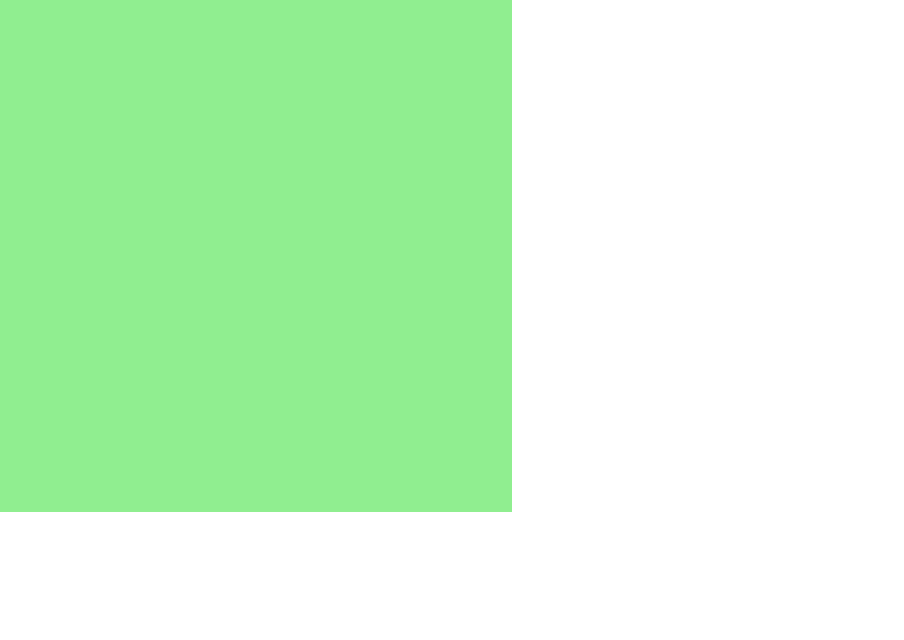
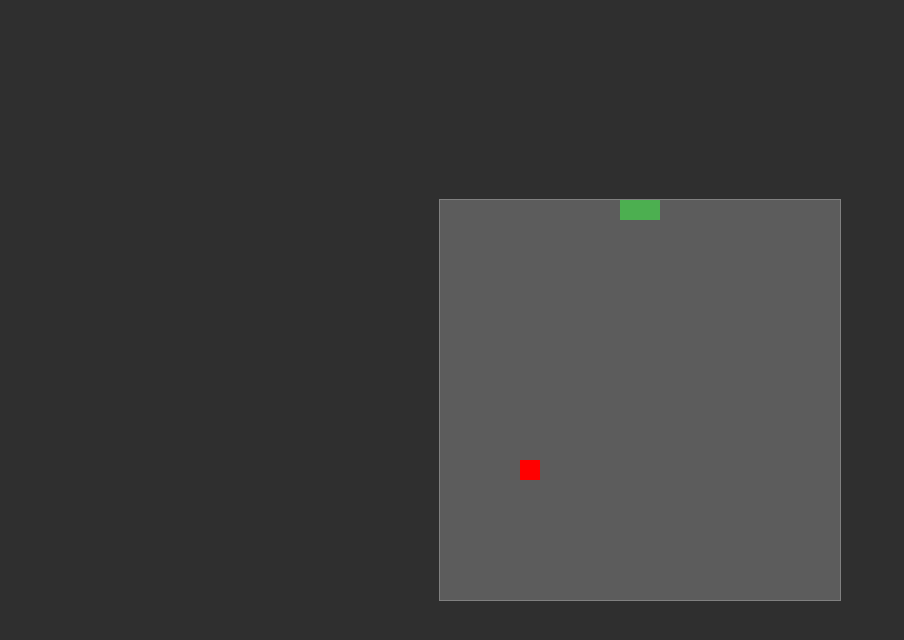
Before and after one commit to marcosjunior00/snake-game, a plain HTML site: page index.html in a window 1280 px wide. Shown: the whole page, without its empty margins (0-904 px from the left). Drawn offline with Linux system fonts and the light colour scheme.

Commit message:
feat: snake game working

```diff
--- a/index.html
+++ b/index.html
@@ -7,7 +7,7 @@
     <link rel="stylesheet" href="style.css">
 </head>
 <body>
-    <canvas id="snake" width="512" height="512"></canvas>
+    <canvas id="snake"></canvas>
     <script src="script.js"></script>
 </body>
 </html>
--- a/script.js
+++ b/script.js
@@ -1,10 +1,145 @@
 const canvas = document.getElementById('snake');
-const context = canvas.getContext('2d');
-const box = 32;
+const ctx = canvas.getContext('2d');
 
-const createBg = () => {
-    context.fillStyle = 'lightgreen';
-    context.fillRect(0, 0, 16 * box, 16 * box);
+const scale = 20;
+const rows = canvas.height / scale;
+const columns = canvas.width / scale;
+
+let snake;
+let fruit;
+
+(function setup() {
+    canvas.width = 400;
+    canvas.height = 400;
+
+    snake = new Snake();
+    fruit = new Fruit();
+    fruit.pickLocation();
+
+    window.setInterval(() => {
+        ctx.clearRect(0, 0, canvas.width, canvas.height);
+        fruit.draw();
+        snake.update();
+        snake.draw();
+
+        if (snake.eat(fruit)) {
+            fruit.pickLocation();
+        }
+
+        snake.checkCollision();
+
+    }, 100);
+}());
+
+window.addEventListener('keydown', (evt) => {
+    const direction = evt.key.replace('Arrow', '');
+    snake.changeDirection(direction);
+});
+
+function Snake() {
+    this.x = 0;
+    this.y = 0;
+    this.xSpeed = scale * 1;
+    this.ySpeed = 0;
+    this.total = 0;
+    this.tail = [];
+
+    this.draw = function () {
+        ctx.fillStyle = "#4CAF50";
+
+        for (let i = 0; i < this.tail.length; i++) {
+            ctx.fillRect(this.tail[i].x, this.tail[i].y, scale, scale);
+        }
+
+        ctx.fillRect(this.x, this.y, scale, scale);
+    };
+
+    this.update = function () {
+        for (let i = 0; i < this.tail.length - 1; i++) {
+            this.tail[i] = this.tail[i + 1];
+        }
+
+        this.tail[this.total - 1] = { x: this.x, y: this.y };
+
+        this.x += this.xSpeed;
+        this.y += this.ySpeed;
+
+        if (this.x >= canvas.width) {
+            this.x = 0;
+        }
+
+        if (this.y >= canvas.height) {
+            this.y = 0;
+        }
+
+        if (this.x < 0) {
+            this.x = canvas.width - scale;
+        }
+
+        if (this.y < 0) {
+            this.y = canvas.height - scale;
+        }
+    };
+
+    this.changeDirection = function (direction) {
+        switch (direction) {
+            case 'Up':
+                if (this.ySpeed === 0) {
+                    this.xSpeed = 0;
+                    this.ySpeed = -scale * 1;
+                }
+                break;
+            case 'Down':
+                if (this.ySpeed === 0) {
+                    this.xSpeed = 0;
+                    this.ySpeed = scale * 1;
+                }
+                break;
+            case 'Left':
+                if (this.xSpeed === 0) {
+                    this.xSpeed = -scale * 1;
+                    this.ySpeed = 0;
+                }
+                break;
+            case 'Right':
+                if (this.xSpeed === 0) {
+                    this.xSpeed = scale * 1;
+                    this.ySpeed = 0;
+                }
+                break;
+        }
+    };
+
+    this.eat = function (fruit) {
+        if (this.x === fruit.x && this.y === fruit.y) {
+            this.total++;
+            return true;
+        }
+
+        return false;
+    };
+
+    this.checkCollision = function () {
+        for (let i = 0; i < this.tail.length; i++) {
+            if (this.x === this.tail[i].x && this.y === this.tail[i].y) {
+                this.total = 0;
+                this.tail = [];
+            }
+        }
+    };
 }
 
-createBg();
+function Fruit() {
+    this.x;
+    this.y;
+
+    this.pickLocation = function () {
+        this.x = Math.floor(Math.random() * rows) * scale;
+        this.y = Math.floor(Math.random() * columns) * scale;
+    };
+
+    this.draw = function () {
+        ctx.fillStyle = "#FF0000";
+        ctx.fillRect(this.x, this.y, scale, scale);
+    };
+}
--- a/style.css
+++ b/style.css
@@ -3,3 +3,16 @@ body, html, * {
     margin: 0;
     box-sizing: border-box;
 }
+
+body {
+    height: 100vh;
+    display: flex;
+    align-items: center;
+    justify-content: center;
+    background-color: #2f2f2f;
+}
+
+canvas {
+    border: 1px solid gray;
+    background-color: #5c5c5c;
+}
```
